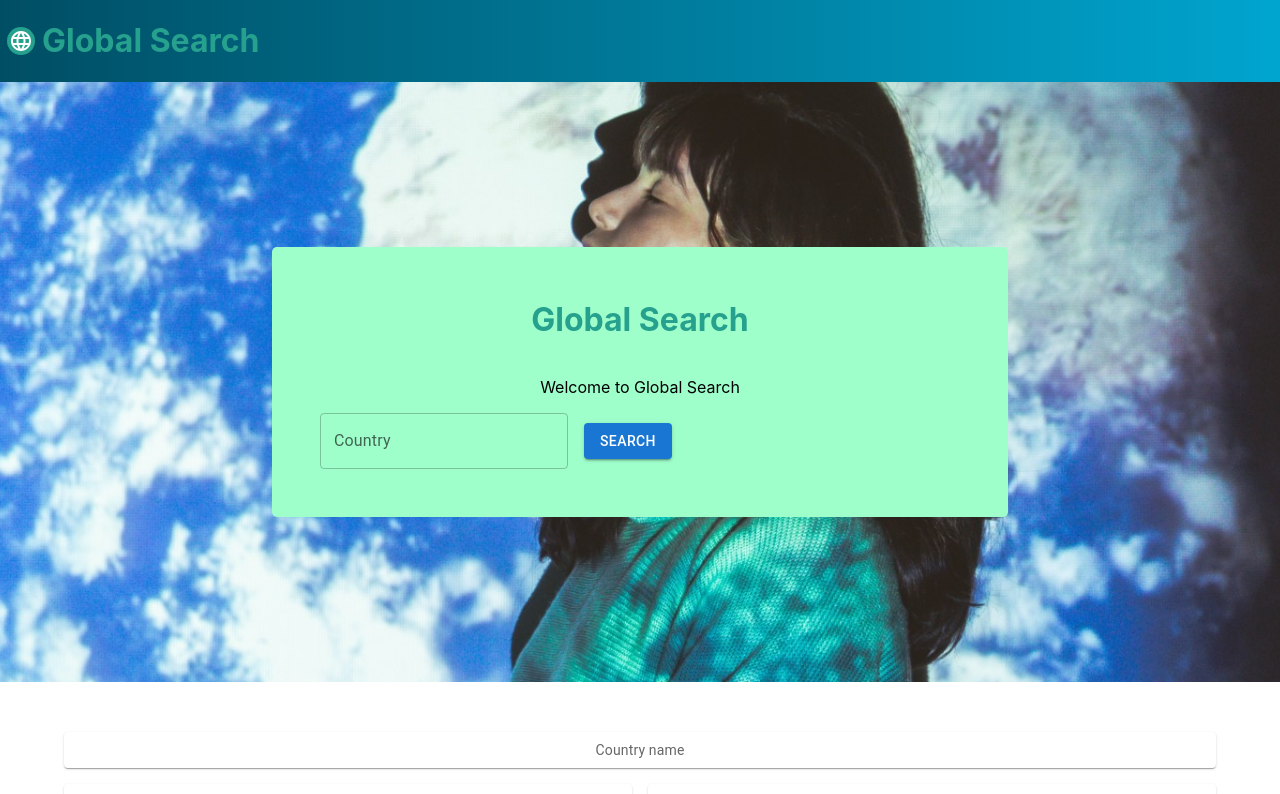
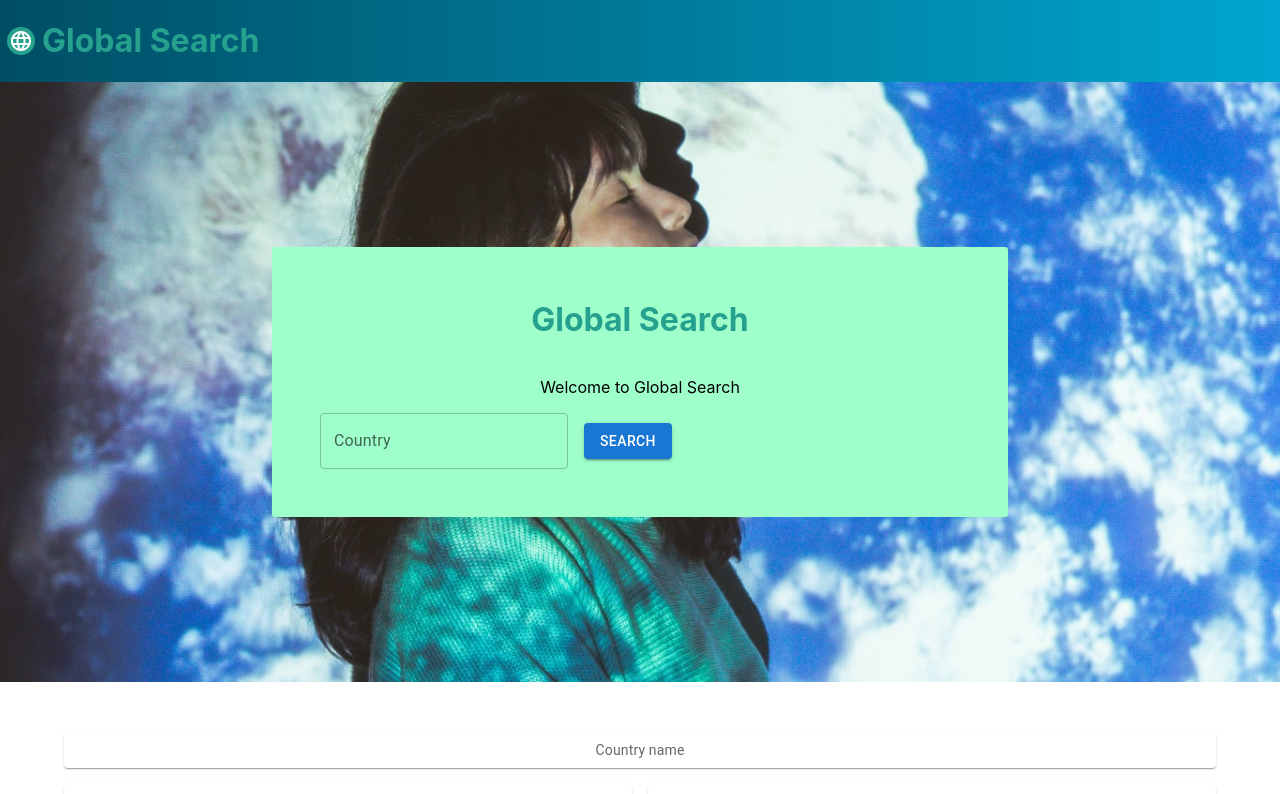
Before and after one commit to lewis-ingleton/global-search--react-app, a React (Create React App) app: page / in a window 1280 px wide. Shown: the top 794 px of the page. Built offline with nearby package versions, Linux system fonts and the light colour scheme; no server answers.

Commit message:
image flip

```diff
--- a/src/components/header/header.css
+++ b/src/components/header/header.css
@@ -19,7 +19,7 @@
     max-width: 1000px;
     margin: auto;
     text-align: center;
-    border-radius: 5px;
+    border-radius: 3px;
     padding: 2rem 3rem 3rem 3rem;
     display: flex;
     flex-direction: column;
```
Also changed, not shown: src/components/header/global-search-header_3_1.jpg.
